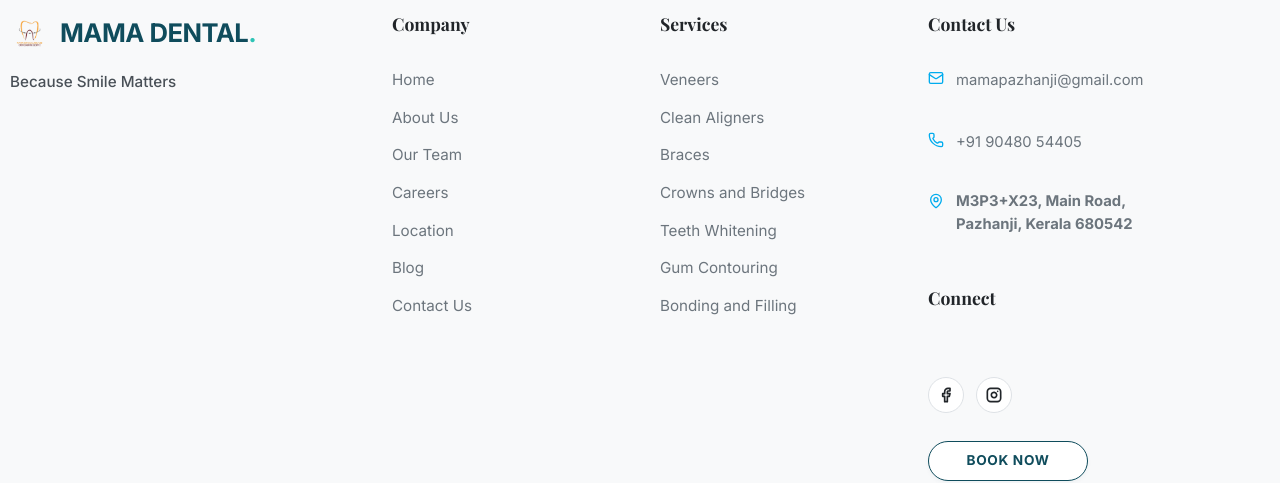
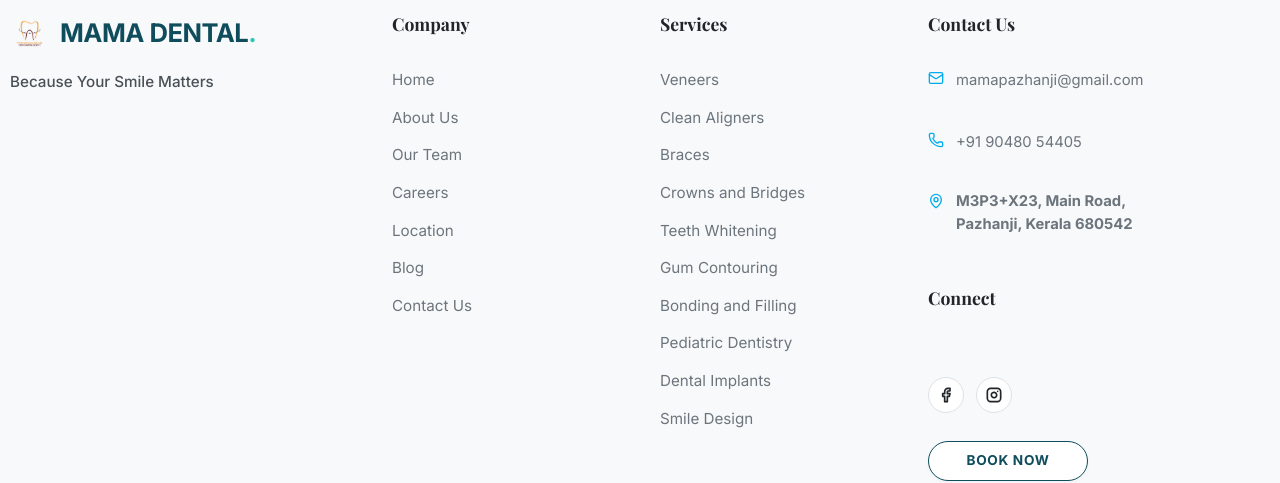
Before and after one commit to muhammedsheheercb/mama_dental_clinic, a Next.js app: page / in a window 1280 px wide. Shown: the part 7364-7847 px from the top of the page. Built offline with nearby package versions, Linux system fonts and the light colour scheme; a web font is replaced by a local one.

Commit message:
content updated

```diff
--- a/src/app/components/Footer.tsx
+++ b/src/app/components/Footer.tsx
@@ -22,6 +22,9 @@
     { name: "Teeth Whitening", href: "/teeth-whitening" },
     { name: "Gum Contouring", href: "/gum-contouring" },
     { name: "Bonding and Filling", href: "/bonding-fillings" },
+    { name: "Pediatric Dentistry", href: "/pediatric-dentistry" },
+    { name: "Dental Implants", href: "/dental-implants" },
+    { name: "Smile Design", href: "/smile-design" },
   ];
 
   return (
@@ -52,7 +55,7 @@
               </Link>
 
               <p style={{ margin: "4px 0 0 0", color: "#495057", fontSize: "0.95rem", fontWeight: "500" }}>
-                Because Smile Matters
+                Because Your Smile Matters
               </p>
             </div>
 
--- a/src/app/components/Header.tsx
+++ b/src/app/components/Header.tsx
@@ -32,6 +32,9 @@
     { name: "Teeth Whitening", href: "/teeth-whitening" },
     { name: "Gum Contouring", href: "/gum-contouring" },
     { name: "Bonding & Filling", href: "/bonding-fillings" },
+    { name: "Pediatric Dentistry", href: "/pediatric-dentistry" },
+    { name: "Dental Implants", href: "/dental-implants" },
+    { name: "Smile Design", href: "/smile-design" },
   ];
 
   return (
--- a/src/app/components/HomeHero.tsx
+++ b/src/app/components/HomeHero.tsx
@@ -11,7 +11,7 @@
       {/* Guarantees to load - high quality smiling portrait */}
       <Image
         src="/images/hero1.webp"
-        alt="Because Smile Matters - Confident, beautiful smile at MAMA Dental Clinic & Orthodontic Centre"
+        alt="Because Your Smile Matters - Confident, beautiful smile at MAMA Dental Clinic & Orthodontic Centre"
         fill
         priority
         className="home-hero-bg-image"
--- a/src/app/components/ServicePageTemplate.tsx
+++ b/src/app/components/ServicePageTemplate.tsx
@@ -74,7 +74,7 @@
                 {title}
               </h1>
               <p className="service-page-slogan" style={{ fontSize: "1.1rem", fontWeight: "600", color: "#495057", margin: 0, letterSpacing: "0.05em", textTransform: "uppercase" }}>
-                Because Smile Matters
+                Because Your Smile Matters
               </p>
             </div>
 
@@ -281,9 +281,6 @@
 
             {/* Modal Titles */}
             <div style={{ marginBottom: "32px", paddingRight: "40px" }}>
-              <p style={{ fontSize: "1.1rem", fontWeight: "600", color: "#64748b", margin: "0 0 4px 0" }}>
-                Straighten Your Smile Without The Metal.
-              </p>
               <h2 style={{ fontSize: "2.2rem", fontWeight: "800", color: "#1e3a44", margin: 0, fontFamily: "var(--font-serif)" }}>
                 {cards[activeCardIdx].tag}
               </h2>
```
